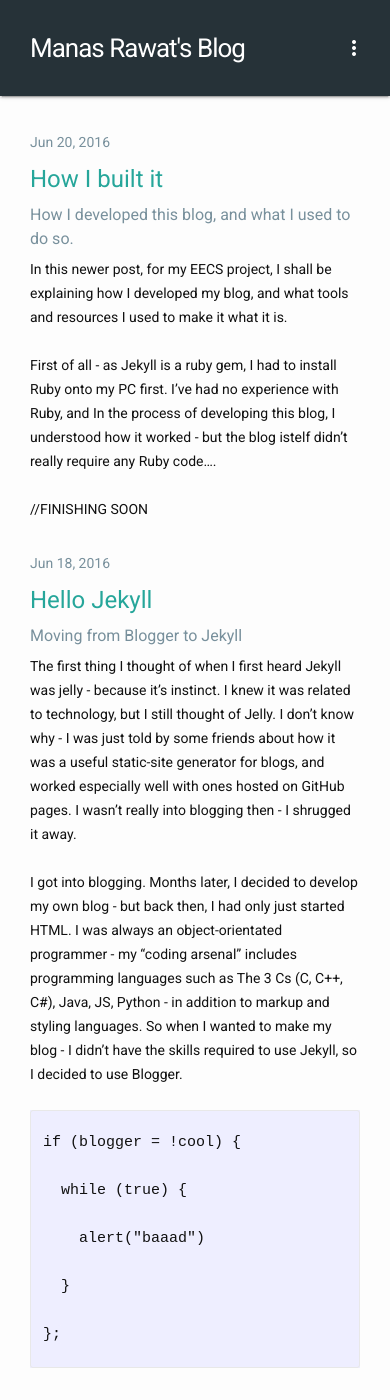
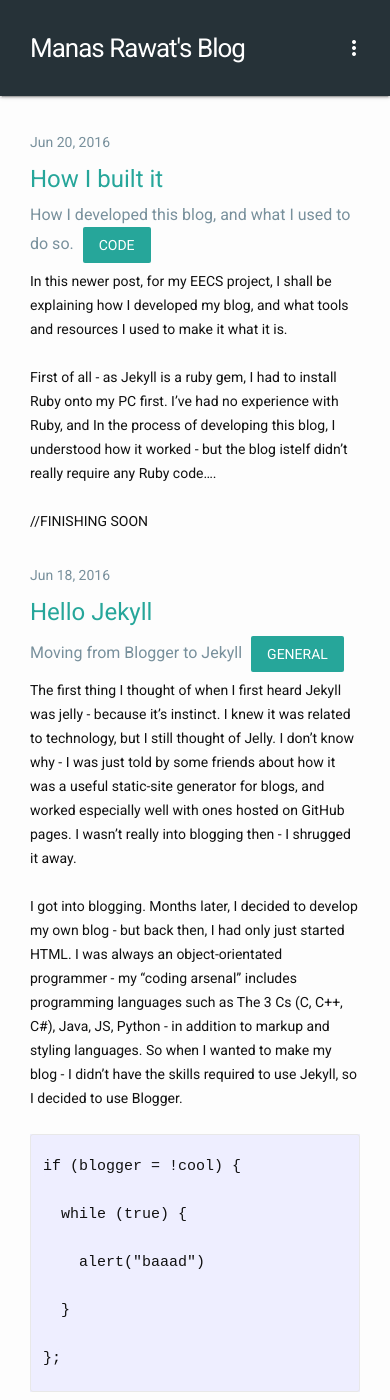
Before and after one commit to manasrawat/manasrawat.github.io, a Jekyll site: the page built from index.html, in a window 390 px wide and 1400 px high. Built offline with Jekyll 4.4.1, drawn with Linux system fonts in a browser that asks for light colours; nearby versions of some CDN libraries.

Commit message:
Categories + Descriptions added for mobile

```diff
--- a/_layouts/post.html
+++ b/_layouts/post.html
@@ -16,7 +16,7 @@ layout: default
 		<a class="post-link" itemprop="name headline">{{ page.title }}</a>
 		  <div class="post-description">
 		  {{ page.description }}
-		  	<button class="mdl-button category-button" style="margin-left: 5px; background-color: #26a69a; color: #ffffff; cursor: auto !important;">
+		  	<button class="mdl-button" style="margin-left: 5px; background-color: #26a69a; color: #ffffff; cursor: auto !important;">
 			{{ page.categories }}
 			</button>
 		  </div>
--- a/archive.html
+++ b/archive.html
@@ -12,7 +12,7 @@ permalink: /archive.html
           <a class="post-link" href="{{ post.url | prepend: site.baseurl }}">{{ post.title }}</a>
 		  <div class="post-description">
 		  {{ post.description }}
-		  	<button class="mdl-button category-button" style="margin-left: 5px; background-color: #26a69a; color: #ffffff; cursor: auto !important;">
+		  	<button class="mdl-button" style="margin-left: 5px; background-color: #26a69a; color: #ffffff; cursor: auto !important;">
 			{{ post.categories }}
 			</button>
 		  </div>
--- a/css/styles.css
+++ b/css/styles.css
@@ -31,6 +31,3 @@ p {margin: 0;}
 .site-nav { margin-right: 10% }
 .mdl-button--raised { margin-left: 10% }
 }
-@media screen and (max-width: 546px) {
-.category-button { display: none; }
-}
--- a/index.html
+++ b/index.html
@@ -12,7 +12,7 @@ layout: default
           <a class="post-link" href="{{ post.url | prepend: site.baseurl }}">{{ post.title }}</a>
 		  <div class="post-description">
 		  {{ post.description }}
-		  	<button class="mdl-button category-button" style="margin-left: 5px; background-color: #26a69a; color: #ffffff; cursor: auto !important;">
+		  	<button class="mdl-button" style="margin-left: 5px; background-color: #26a69a; color: #ffffff; cursor: auto !important;">
 			{{ post.categories }}
 			</button>
 		  </div>
```
